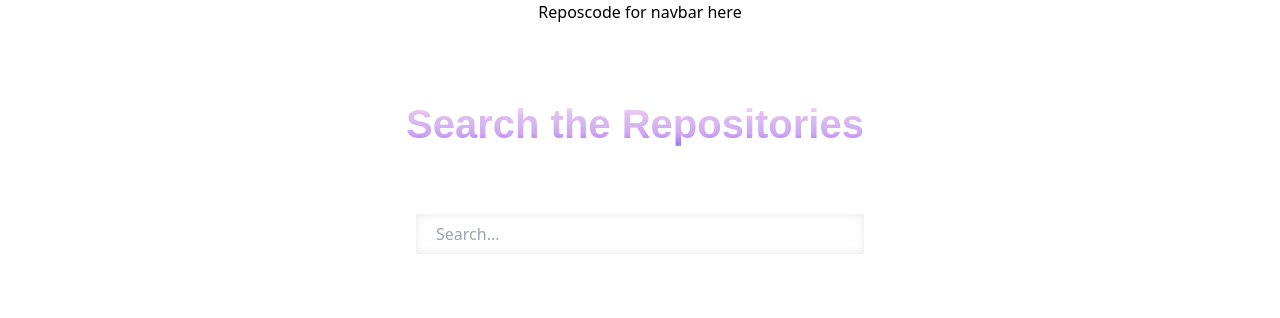
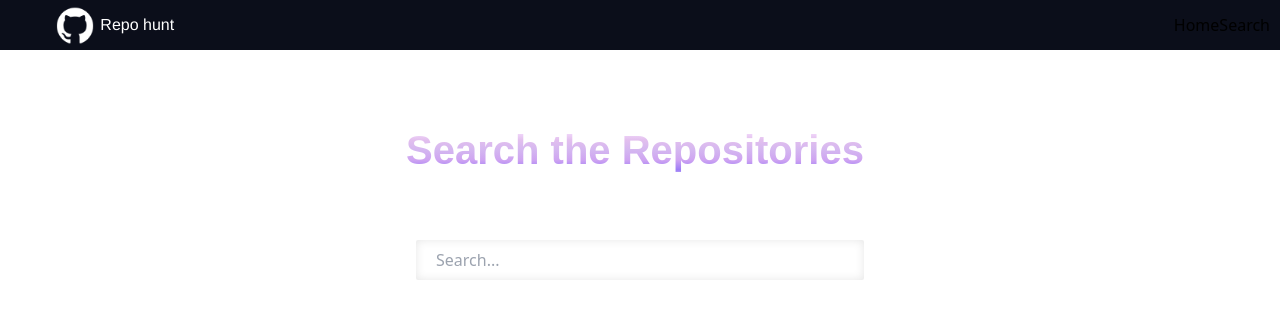
Before and after one commit to DiplomaTechCommunity/RepoHunt, a React (Vite) app: page /search in a window 1280 px wide. Shown: the top 318 px of the page. Built offline with nearby package versions, Linux system fonts and the light colour scheme; the HTML template or start-up script is replaced by a standard one.

Commit message:
Navbar Completed

```diff
--- a/package.json
+++ b/package.json
@@ -14,10 +14,13 @@
     "@fortawesome/free-brands-svg-icons": "^6.4.2",
     "@fortawesome/free-solid-svg-icons": "^6.4.2",
     "@fortawesome/react-fontawesome": "^0.2.0",
+    "@headlessui/react": "^1.7.17",
+    "@heroicons/react": "^2.1.1",
     "dotenv": "^16.3.1",
     "react": "^18.2.0",
     "react-dom": "^18.2.0",
-    "react-router-dom": "^6.19.0"
+    "react-router-dom": "^6.19.0",
+    "react-transition-group": "^4.4.5"
   },
   "devDependencies": {
     "@types/react": "^18.2.15",
--- a/src/components/Navbar.jsx
+++ b/src/components/Navbar.jsx
@@ -1,11 +1,36 @@
-import { Link } from "react-router-dom"
+import { Link, useLocation } from "react-router-dom";
+import { useEffect, useState } from "react";
+import './navbar.css';
+import logo from '../images/logo.png';
+
 const Navbar = () => {
+  const location = useLocation();
+  const [backgroundColor, setBackgroundColor] = useState("#0B0E1A"); // Default background color
+
+  useEffect(() => {
+    // Updating the background color based on the current route
+    if (location.pathname === "/") {
+      setBackgroundColor("#241E44");
+    } else if (location.pathname === "/repos") {
+      setBackgroundColor("#0B0E1A");
+    }
+  }, [location.pathname]); // Triggers the effect when the pathname changes
+
   return (
-    <div>
-      <Link to="/repos"  className="mx-2 text-blue-600">Repos</Link>
-      code for navbar here
+    <div className="navbar" style={{ backgroundColor: backgroundColor }}>
+      <Link to="/">
+        <div id="logo">
+          <img src={logo} alt="github" id="logo" />
+          <p id="main-text">Repo hunt</p>
+        </div>
+      </Link>
+
+      <div className="navigation mx-10">
+        <Link to="/" className="mx-2 text-white">Home</Link>
+        <Link to="/repos" className="mx-5 text-white">Search</Link>
+      </div>
     </div>
-  )
+  );
 }
 
-export default Navbar
+export default Navbar;
--- /dev/null
+++ b/src/components/navbar.css
@@ -0,0 +1,28 @@
+@import url('https://fonts.googleapis.com/css2?family=Libre+Franklin:wght@300&display=swap');
+
+.navbar {
+    height: 50px;
+    display: flex;
+    justify-content: space-between;
+    align-items: center;
+    padding: 0 10px;
+}
+
+#logo {
+    margin-left: 20px;
+    display: flex;
+    justify-content: center;
+    align-items: center;
+}
+#logo > img{
+    height: 45px;
+}
+#main-text{
+    font-family: 'Franklin Gothic Medium', 'Arial Narrow', Arial, sans-serif;
+    color: white;
+}
+
+.navigation{
+    display: flex;
+
+}
```
Also changed, not shown: src/images/logo.png (added), 1 other file (tests, documents, lock files or other folders).
